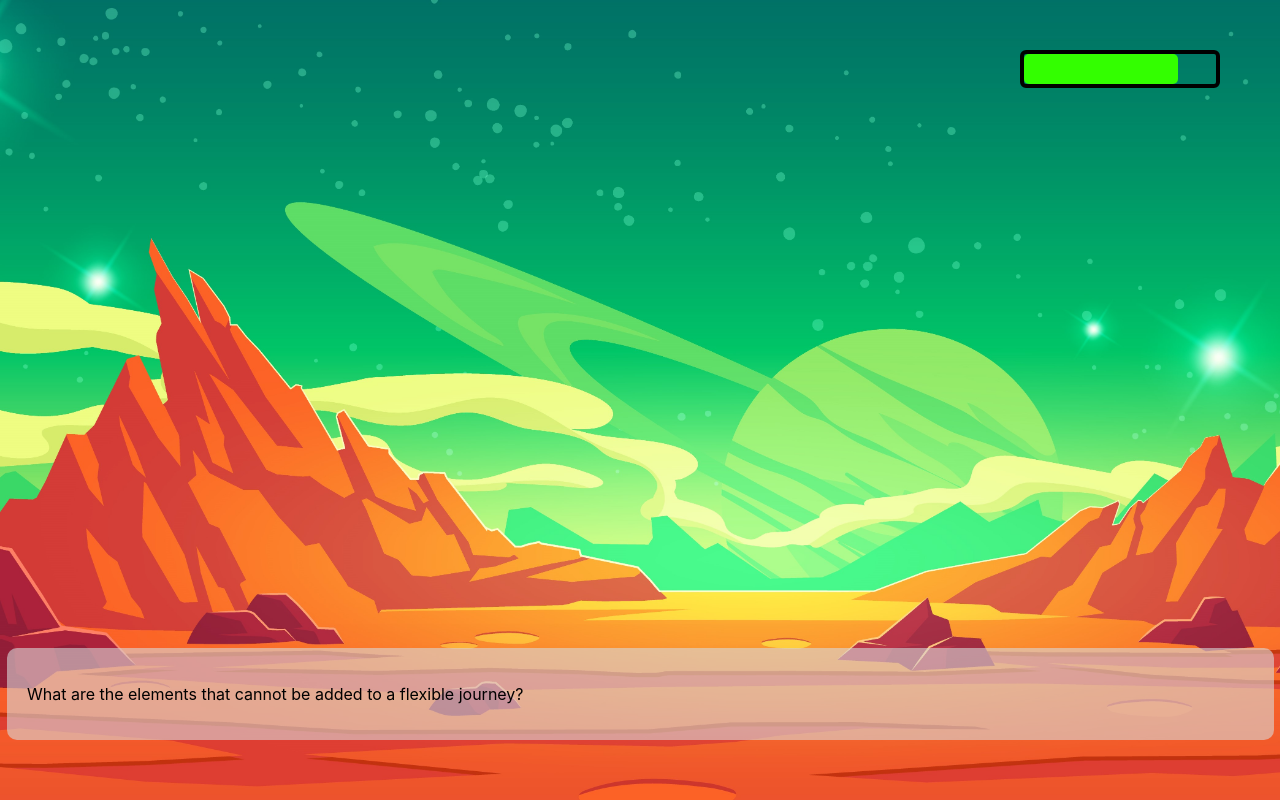
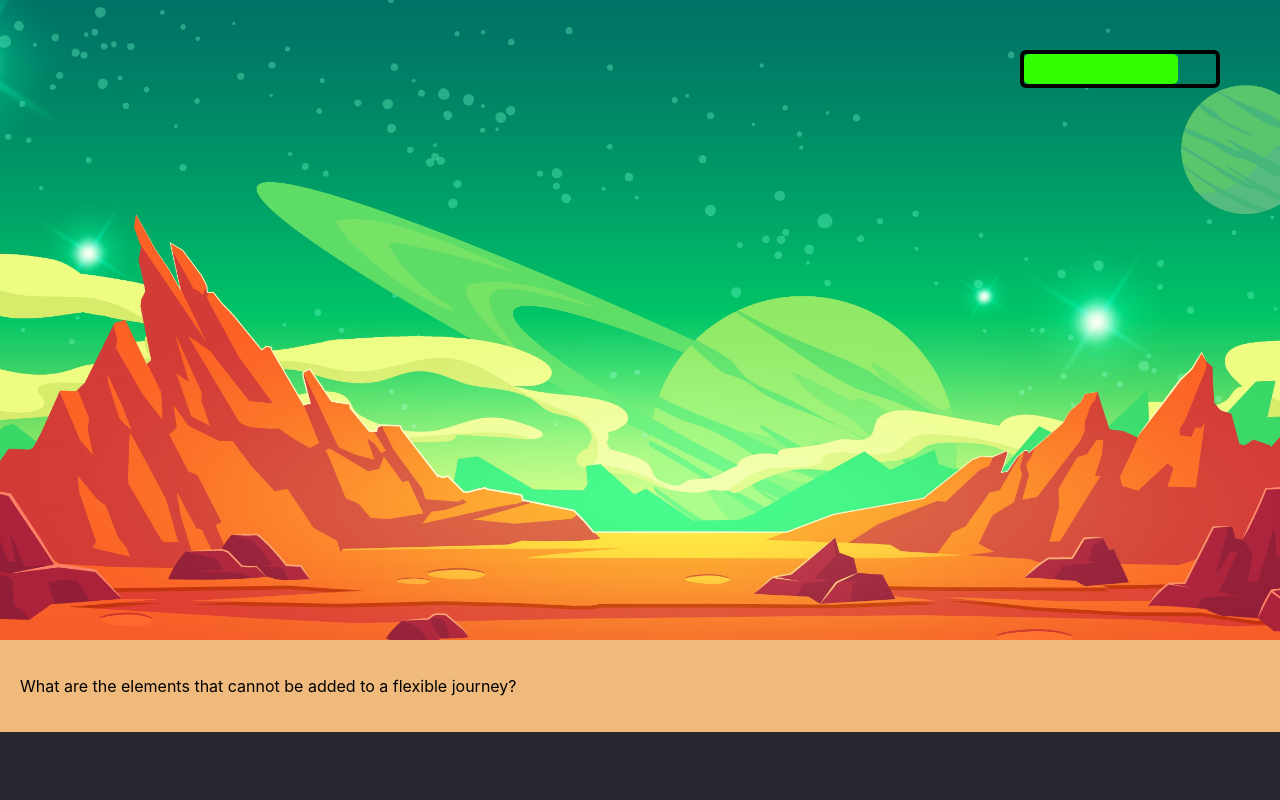
Before and after one commit to soundharsaminathan/quizzer, a React (Create React App) app: page /quiz in a window 1280 px wide. Built offline with nearby package versions, Linux system fonts and the light colour scheme.

Commit message:
change graound and qst

```diff
--- a/src/App.scss
+++ b/src/App.scss
@@ -29,8 +29,6 @@ body {
   font-family: -apple-system, BlinkMacSystemFont, avenir next, avenir, helvetica neue, helvetica, ubuntu, roboto, noto, segoe ui, arial, sans-serif;
   color: black;
   background: #272730;
-  background-image: url('./Resources/mainpage.jpg');
-  background-size: cover;
   // cursor: url("https://github.com/chenglou/react-motion/raw/master/demos/demo8-draggable-list/cursor.png") 39 39, auto;
   // image-rendering: pixelated;
 }
--- a/src/Modals/Ground.jsx
+++ b/src/Modals/Ground.jsx
@@ -12,7 +12,7 @@ const Ground = () => {
         colliders="cuboid"
         type="fixed"
         restitution={0.1}
-        position={[0, -(viewport.height/2)+2, 0]}
+        position={[0, -(viewport.height/2), 0]}
       >
         <mesh>
           <boxGeometry args={[viewport.width+2, 0.1, 4]} />
--- a/src/Pages/Quiz.jsx
+++ b/src/Pages/Quiz.jsx
@@ -3,12 +3,14 @@ import { Environment, OrbitControls } from "@react-three/drei"
 import Options from "../Views/Options"
 import Question from "../Views/Question"
 import HealthMeter from "../Modals/HealthMeter"
+import "../Styles/Quiz.scss"
 
 // import styles from '../Quiz.scss'
 
 const Quiz = () => {
     return(
         <>
+            <div className="canvas">
                 <Canvas orthographic camera={{ position: [0, 0, 16], top:16, bottom:-16, left:16, right:-16, zoom:50 }}>
                     <ambientLight intensity={0.3}  />
 
@@ -16,8 +18,11 @@ const Quiz = () => {
                     {/* <Environment preset="warehouse" background /> */}
                     <Options/>
                 </Canvas>
+                <HealthMeter />
+            </div>
+            <div>
                 <Question/>
-            <HealthMeter />
+            </div>
         </>
     )
 }
--- /dev/null
+++ b/src/Styles/Quiz.scss
@@ -0,0 +1,6 @@
+.canvas {
+    width: 100%;
+    height: 80%;
+    background-image: url('../Resources/mainpage.jpg');
+    background-size: cover;
+}
--- a/src/styles/question.scss
+++ b/src/styles/question.scss
@@ -1,10 +1,7 @@
 .question-container
 {
-    width: 99%;
+    width: 100%;
     padding: 20px;
-    margin: 0px 7px;
-    border-radius: 10px;
-    background-color: #D9D9D999;
-    position: absolute;
+    background-color: #efba7c;
     bottom: 60px;
 }
```
Lines whose indentation alone changed are shown as unchanged.
